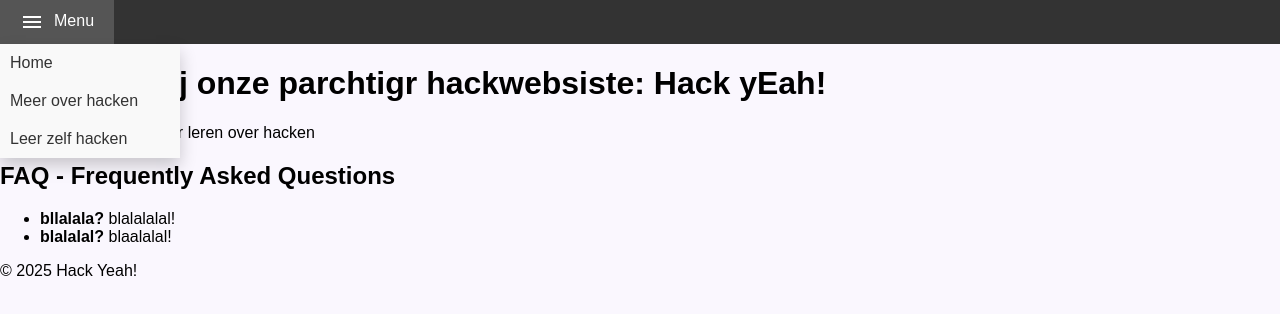
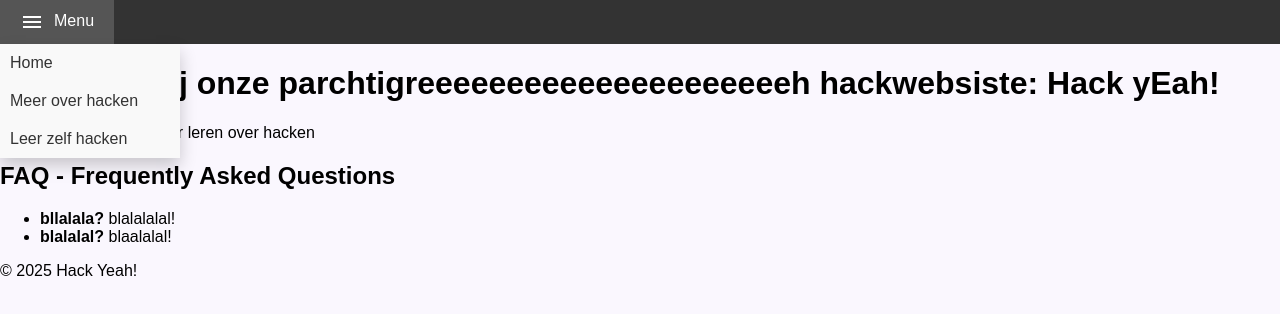
Before and after one commit to DayaJansen/Hack-yeah-, a plain HTML site: page index.html in a window 1280 px wide. Drawn offline with Linux system fonts and the light colour scheme.

Commit message:
Tekstuele wijziging

```diff
--- a/index.html
+++ b/index.html
@@ -25,7 +25,7 @@
     </ul>
   </nav>
 
-  <h1>Welkom buij onze parchtigr hackwebsiste: Hack yEah!</h1>
+  <h1>Welkom buij onze parchtigreeeeeeeeeeeeeeeeeeeeeh hackwebsiste: Hack yEah!</h1>
   <p>Met onze site kan je meer leren over hacken</p>
 
   <h2>FAQ - Frequently Asked Questions</h2>
```
